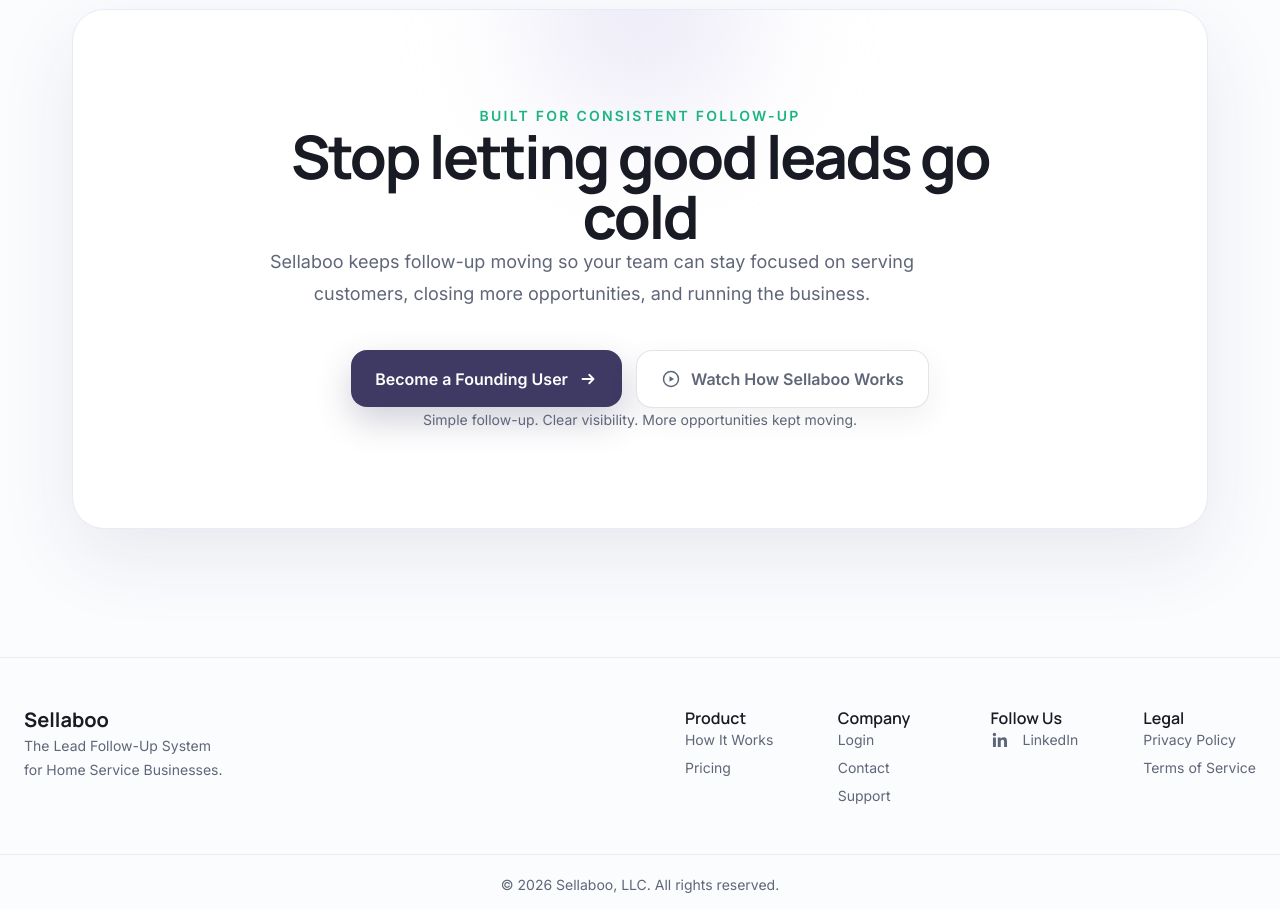
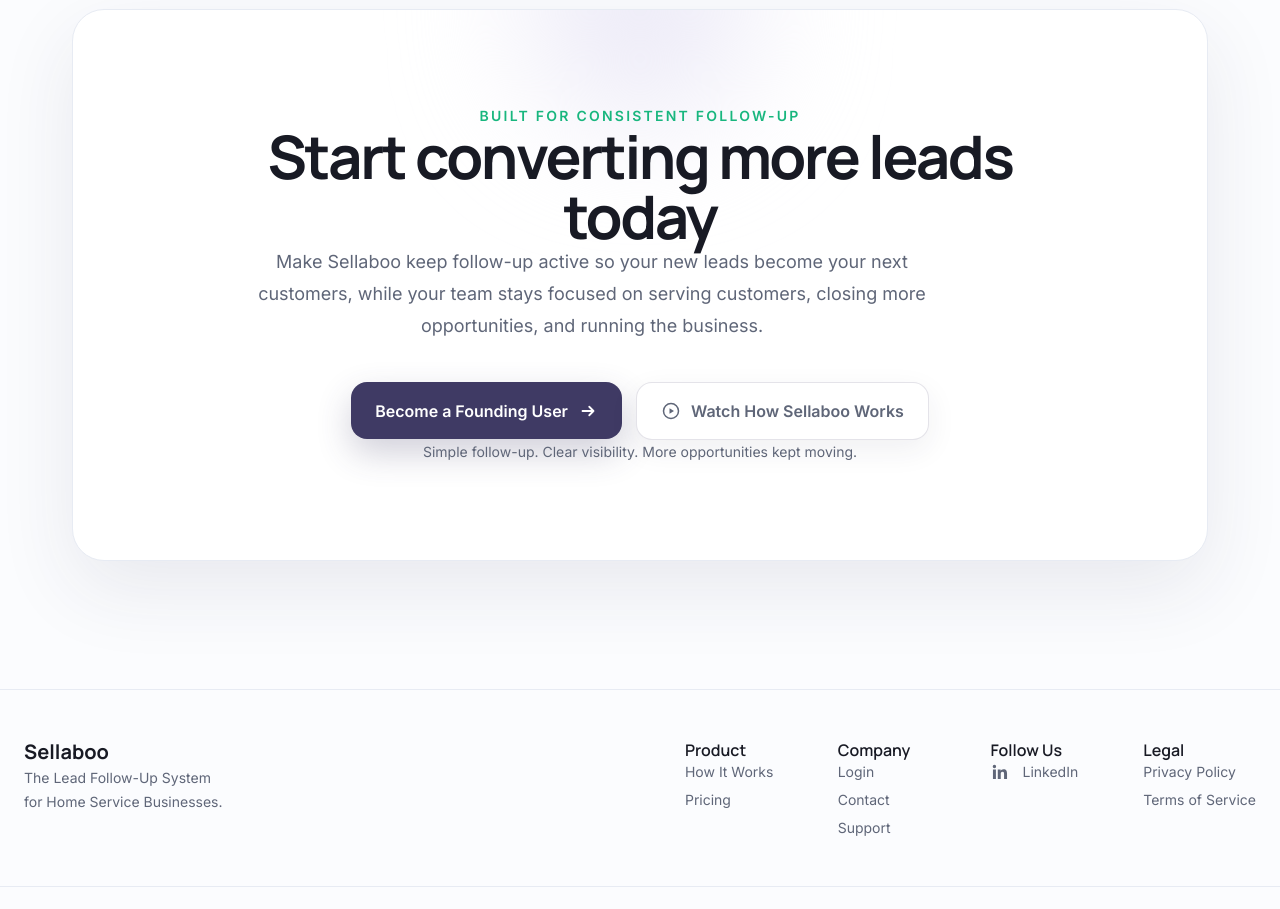
Before and after one commit to Sellaboo-dev/sellaboo-marketing, a Next.js app: page / in a window 1280 px wide. Shown: the part 8140-9049 px from the top of the page. Built offline with nearby package versions, Linux system fonts and the light colour scheme.

Commit message:
Changed text in final CTA section.

```diff
--- a/components/sections/final-cta/FinalCtaSection.tsx
+++ b/components/sections/final-cta/FinalCtaSection.tsx
@@ -28,11 +28,12 @@ export function FinalCtaSection() {
               id="final-cta-heading"
               className="mt-4 font-[family:var(--font-manrope)] text-4xl font-bold tracking-[-0.04em] text-[#181A24] sm:text-5xl lg:text-6xl"
             >
-              Stop letting good leads go cold
+              Start converting more leads today
             </h2>
 
             <p className="mx-auto mt-6 max-w-2xl text-lg leading-8 text-[#5F6678]">
-              Sellaboo keeps follow-up moving so your team can stay focused on
+              Make Sellaboo keep follow-up active so your new leads
+              become your next customers, while your team stays focused on
               serving customers, closing more opportunities, and running the
               business.
             </p>
```
